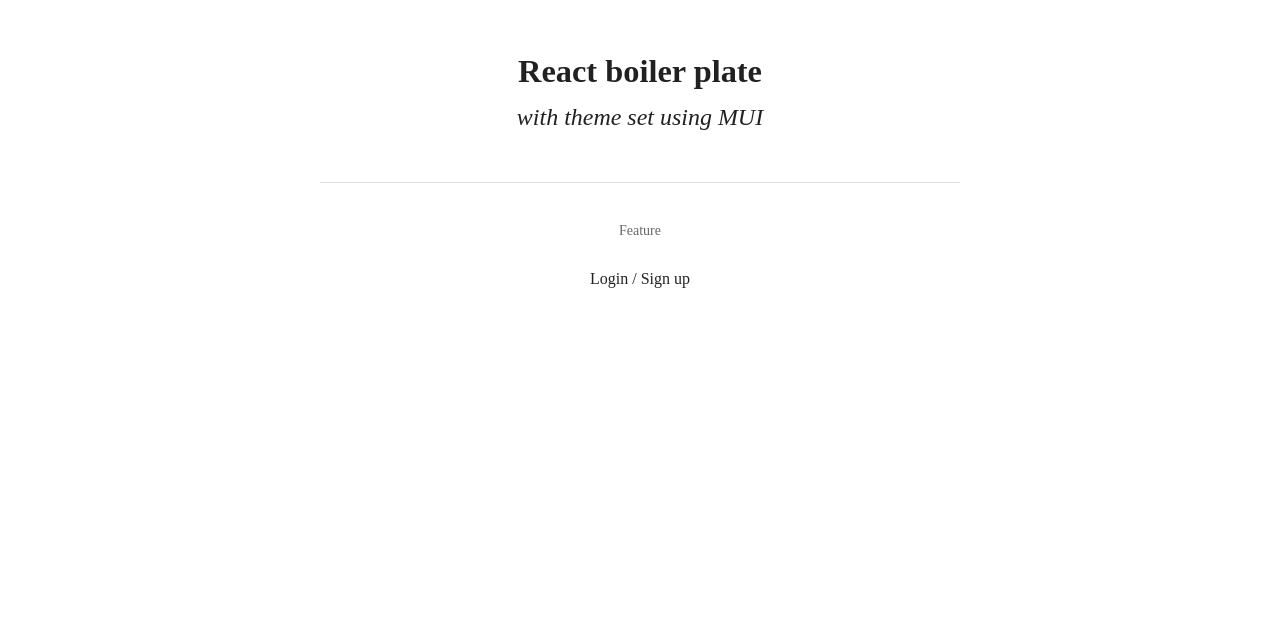
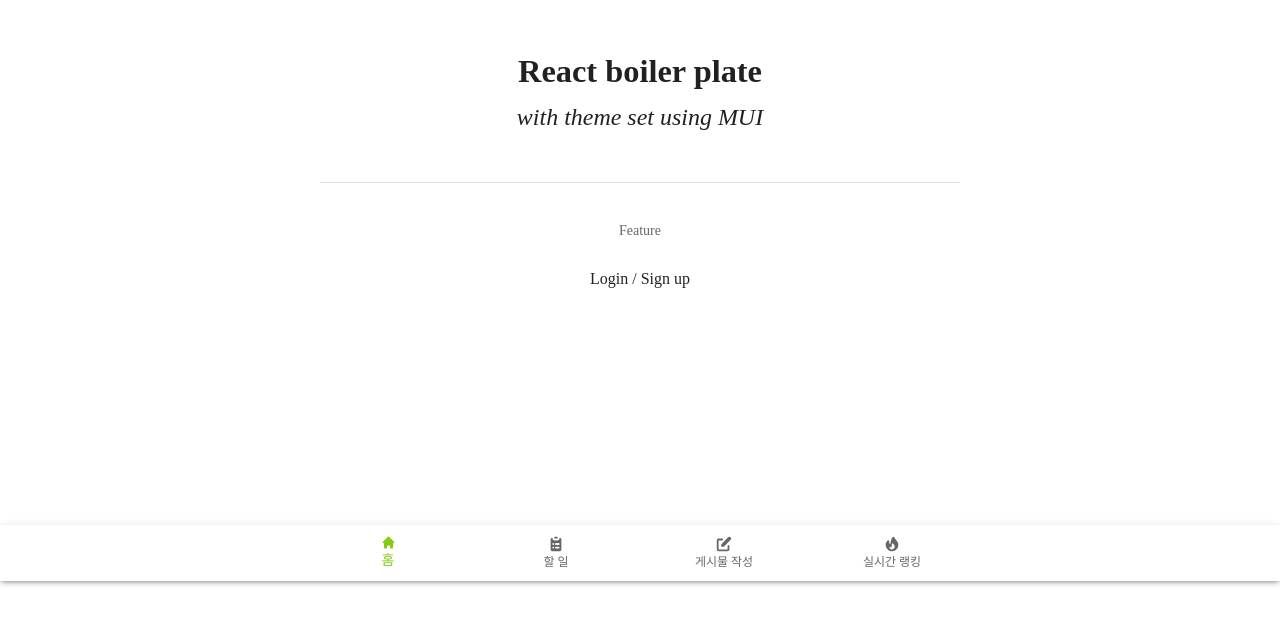
Before and after one commit to 2022-GDG-13/GOD_SAENG_FRONT, a React (Create React App) app: page / in a window 1280 px wide. Shown: the part 219-844 px from the top of the page. Before the commit the page ends 800 px from the top, so only its background shows below. Built offline with nearby package versions, Linux system fonts and the light colour scheme.

Commit message:
Add NavBar

```diff
--- a/src/App.js
+++ b/src/App.js
@@ -1,22 +1,21 @@
-import React, { Suspense } from 'react';
-import { BrowserRouter as Router, Route, Routes } from 'react-router-dom';
-import { ThemeProvider } from '@mui/material/styles';
-import CssBaseline from '@mui/material/CssBaseline';
-import theme from './theme';
-import NavBar from './components/NavBar';
-import NotFound from './pages/NotFound';
-import MainPage from './pages/main/MainPage';
-import LoginPage from './pages/login/LoginPage';
-import TodolistPage from './pages/todolist/TodolistPage';
-import PostPage from './pages/post/PostPage';
-
+import React, { Suspense } from "react";
+import { BrowserRouter as Router, Route, Routes } from "react-router-dom";
+import { ThemeProvider } from "@mui/material/styles";
+import CssBaseline from "@mui/material/CssBaseline";
+import theme from "./theme";
+import NotFound from "./pages/NotFound";
+import MainPage from "./pages/main/MainPage";
+import LoginPage from "./pages/login/LoginPage";
+import TodolistPage from "./pages/todolist/TodolistPage";
+import PostPage from "./pages/post/PostPage";
+import NavBar from "./components/NavBar";
 
 function App() {
   return (
     <React.Fragment>
       <ThemeProvider theme={theme}>
         <CssBaseline />
-                <Suspense fallback={(<div>Loading...</div>)}>
+        <Suspense fallback={<div>Loading...</div>}>
           <Router>
             <Routes>
               <Route path="/" element={<MainPage />} />
@@ -25,6 +24,7 @@
               <Route path="/post" element={<PostPage />} />
               <Route path="/*" element={<NotFound />} />
             </Routes>
+            <NavBar />
           </Router>
         </Suspense>
       </ThemeProvider>
--- a/src/components/NavBar.js
+++ b/src/components/NavBar.js
@@ -1,63 +1,84 @@
-import React, { useState, useEffect } from 'react';
-import { useSelector } from 'react-redux';
-import { styled } from '@mui/styles';
-import { Box, Link, Typography } from '@mui/material';
-
+import * as React from "react";
+import Box from "@mui/material/Box";
+import BottomNavigation from "@mui/material/BottomNavigation";
+import BottomNavigationAction from "@mui/material/BottomNavigationAction";
+import Paper from "@mui/material/Paper";
+import {
+  HomeIcon,
+  ClipboardListIcon,
+  PencilAltIcon,
+  FireIcon,
+} from "@heroicons/react/solid";
+import { Link, useLocation } from "react-router-dom";
 
 function NavBar() {
-    const user = useSelector(state => state[0]?.user);
+  const ref = React.useRef(null);
 
-    const [bgColor, setBgColor] = useState("black");
-    const [visibility, setVisibility] = useState("flex");
+  function getPageIndex(route) {
+    switch (route) {
+      case "/":
+        return 0;
+      case "/todolist":
+        return 1;
+      case "/post":
+        return 2;
+      case "/ranking":
+        return 3;
+      default:
+        return 0;
+    }
+  }
 
-    useEffect(() => {
-        if (window.location.pathname === "/") {
-            setBgColor("black");
-        }
+  React.useEffect(() => {
+    console.log(value);
+    ref.current.ownerDocument.body.scrollTop = 0;
+  }, []);
 
-        window.addEventListener('scroll', updateScroll);
-    }, [window.location.pathname]);
+  let location = useLocation();
+  const value = getPageIndex(location.pathname)
 
-    const updateScroll = () => {
-        let scrollPosition = window.scrollY || document.documentElement.scrollTop;
-        if (window.location.pathname === "/") {
-            setBgColor("black");
-            scrollPosition < 1080 ? setBgColor("black") : setBgColor("inherit");
-        }
-    }
-
-    const NavBox = styled(Box)({
-        position: "fixed",
-        zIndex: 9,
-        display: `${visibility}`,
-        alignItems: "center",
-        width: "100vw",
-        maxWidth: "100%",
-        height: "5rem",
-    })
-
-    return (
-        <NavBox sx={{ backgroundColor: bgColor }}>
-            <Link href="/" underline="none" pl={4}>
-                <Typography variant="h6" fontWeight="700" letterSpacing={4} fontFamily="helvetica">LOGO</Typography>
-            </Link>
-
-            <Box sx={{ width: "100%", display: "flex", justifyContent: "space-between", px: 4 }}>
-                <Box sx={{ pl: "12rem" }}>
-                    <Link href="/" underline="none">
-                        <Typography variant="h6"></Typography>
-                    </Link>
-                </Box>
-
-                {user?.userEmail ? (
-                    // <Link href={`/profile/${user.userId}`} underline="none" color="#fff">{user?.username}</Link>
-                    <Typography>사용자</Typography>
-                ) : (
-                    <Link href="/login" underline="none" color="#fff" letterSpacing={1}>로그인</Link>
-                )}
-            </Box>
-        </NavBox>
-    )
+  return (
+    <Box sx={{ pb: 7 }} ref={ref}>
+      <Paper
+        sx={{ position: "fixed", bottom: 0, left: 0, right: 0 }}
+        elevation={3}
+      >
+        <BottomNavigation
+          showLabels
+          value={value}
+        >
+          <BottomNavigationAction
+            component={Link}
+            label="홈"
+            icon={<HomeIcon />}
+            to="/"
+            sx={{ py: "10px" }}
+          />
+          <BottomNavigationAction
+            component={Link}
+            label="할 일"
+            to="/todolist"
+            icon={<ClipboardListIcon />}
+            sx={{ py: "10px" }}
+          />
+          <BottomNavigationAction
+            component={Link}
+            label="게시물 작성"
+            to="/post"
+            icon={<PencilAltIcon />}
+            sx={{ py: "10px" }}
+          />
+          <BottomNavigationAction
+            component={Link}
+            label="실시간 랭킹"
+            to="/ranking"
+            icon={<FireIcon />}
+            sx={{ py: "10px" }}
+          />
+        </BottomNavigation>
+      </Paper>
+    </Box>
+  );
 }
 
-export default NavBar
+export default NavBar;
```
Lines whose indentation alone changed are shown as unchanged.
